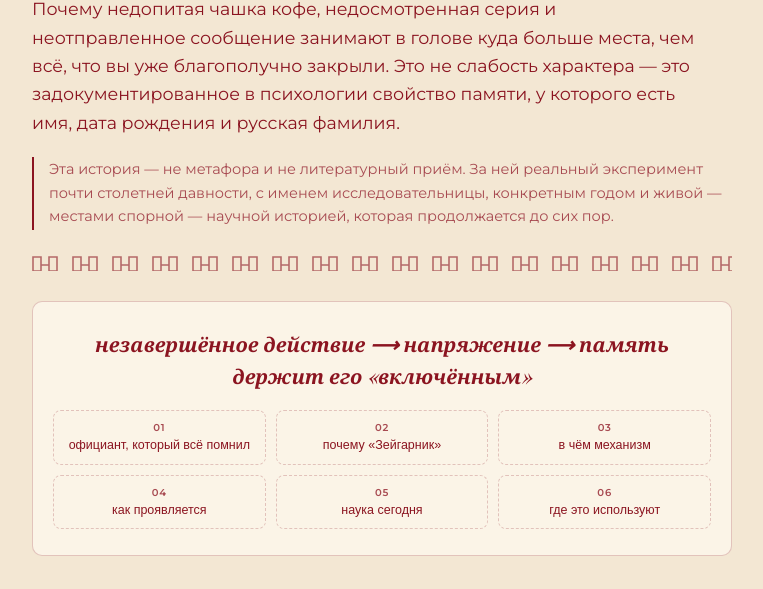
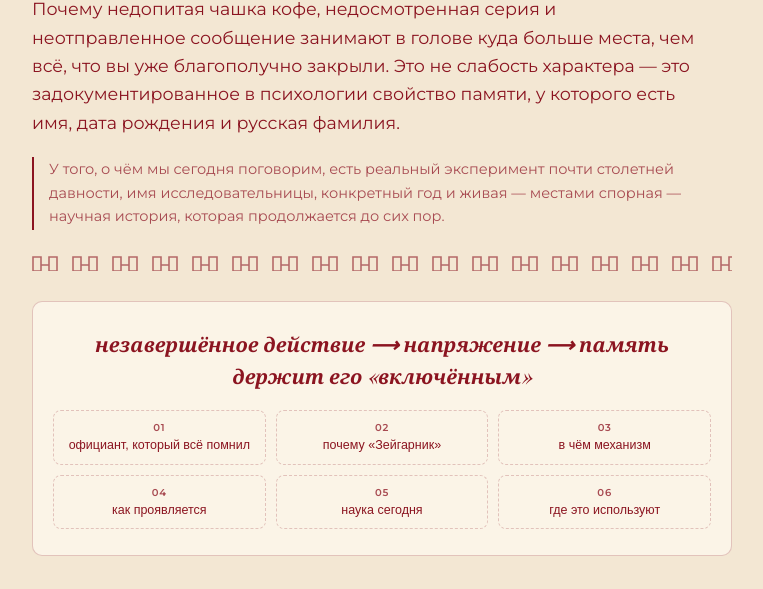
Before and after one commit to wetalkq/classes, a plain HTML site: page zeigarnik.html in a window 1280 px wide. Shown: the part 136-725 px from the top of the page, without its empty margins (258-1021 px from the left). Drawn offline with nearby package versions, Linux system fonts and the light colour scheme; a web font is replaced by a local one.

Commit message:
Reword provenance line per feedback
Co-Authored-By: Claude Sonnet 5 <noreply@anthropic.com>
Claude-Session: https://claude.ai/code/session_01WWhymxdwzhuibABAShVXrv

```diff
--- a/zeigarnik.html
+++ b/zeigarnik.html
@@ -262,7 +262,7 @@ header .meander{margin-bottom:10px}
     <span class="eyebrow">( Prítcha ) · психология памяти</span>
     <h1>Эффект Зейгарник</h1>
     <p class="lede">Почему недопитая чашка кофе, недосмотренная серия и неотправленное сообщение занимают в голове куда больше места, чем всё, что вы уже благополучно закрыли. Это не слабость характера — это задокументированное в психологии свойство памяти, у которого есть имя, дата рождения и русская фамилия.</p>
-    <p class="provenance">Эта история — не метафора и не литературный приём. За ней реальный эксперимент почти столетней давности, с именем исследовательницы, конкретным годом и живой — местами спорной — научной историей, которая продолжается до сих пор.</p>
+    <p class="provenance">У того, о чём мы сегодня поговорим, есть реальный эксперимент почти столетней давности, имя исследовательницы, конкретный год и живая — местами спорная — научная история, которая продолжается до сих пор.</p>
     <div class="meander"></div>
   </header>
 
```
